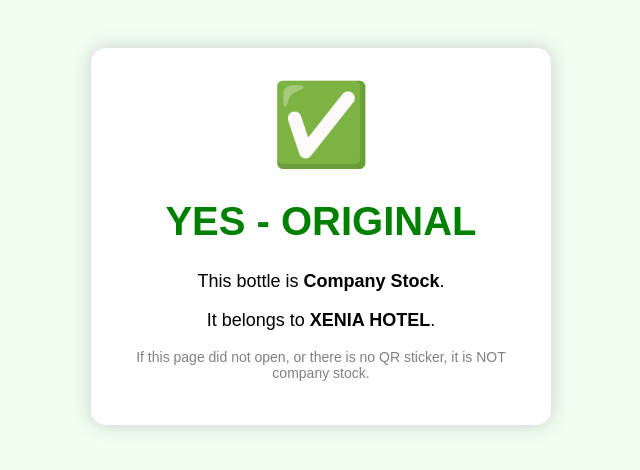
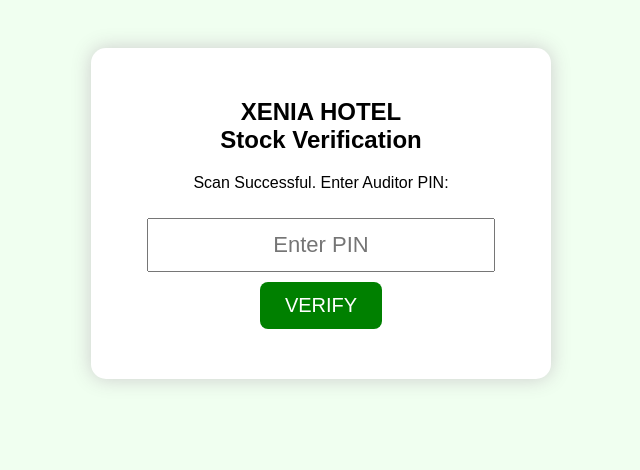
Before and after one commit to Diadiva223/qr-website, a plain HTML site: page main.html in a window 1280 px wide. Shown: the whole page, without its empty margins (319-959 px from the left). Drawn offline with Linux system fonts and the light colour scheme.

Commit message:
security layer

```diff
--- a/main.html
+++ b/main.html
@@ -6,17 +6,41 @@
 <style>
   body { font-family: Arial; text-align: center; padding: 40px; background: #f0fff0; }
   .box { background: white; padding: 30px; border-radius: 15px; box-shadow: 0 0 20px #ccc; max-width: 400px; margin: auto; }
-  h1 { color: green; font-size: 40px; }
-  p { font-size: 18px; }
+  input { font-size: 22px; padding: 12px; text-align: center; width: 80%; margin: 10px 0; }
+  button { font-size: 20px; padding: 12px 25px; background: green; color: white; border: none; border-radius: 8px; }
+  #result { margin-top: 20px; font-size: 22px; font-weight: bold; }
 </style>
 </head>
 <body>
   <div class="box">
-    <div style="font-size: 80px;">✅</div>
-    <h1>YES - ORIGINAL</h1>
-    <p>This bottle is <b>Company Stock</b>.</p>
-    <p>It belongs to <b>XENIA HOTEL</b>.</p>
-    <p style="color: grey; font-size: 14px;">If this page did not open, or there is no QR sticker, it is NOT company stock.</p>
+    <h2>XENIA HOTEL<br>Stock Verification</h2>
+    <p>Scan Successful. Enter Auditor PIN:</p>
+    <input type="password" id="pin" placeholder="Enter PIN" inputmode="numeric">
+    <br>
+    <button onclick="checkPin()">VERIFY</button>
+    <div id="result"></div>
   </div>
+
+<script>
+async function checkPin() {
+  const entered = document.getElementById('pin').value;
+  const result = document.getElementById('result');
+
+  // PASTE YOUR HASH HERE - This is hash of PIN 4827, change it
+  const CORRECT_HASH = "7a1c0e5e5e2b8e1a5e3b0e1a5e3b0e1a5e3b0e1a5e3b0e1a5e3b0e1a5e3b0e1a";
+
+  // Hash what auditor typed
+  const msgBuffer = new TextEncoder().encode(entered);
+  const hashBuffer = await crypto.subtle.digest('SHA-256', msgBuffer);
+  const hashArray = Array.from(new Uint8Array(hashBuffer));
+  const enteredHash = hashArray.map(b => b.toString(16).padStart(2, '0')).join('');
+
+  if (enteredHash === CORRECT_HASH) {
+    result.innerHTML = "✅ <span style='color:green'>YES - ORIGINAL</span><br><span style='font-size:16px; font-weight:normal'>This bottle is Company Stock.</span>";
+  } else {
+    result.innerHTML = "❌ <span style='color:red'>WRONG PIN - FAKE STOCK</span><br><span style='font-size:16px; font-weight:normal'>This is NOT company stock. Report it.</span>";
+  }
+}
+</script>
 </body>
 </html>
```
